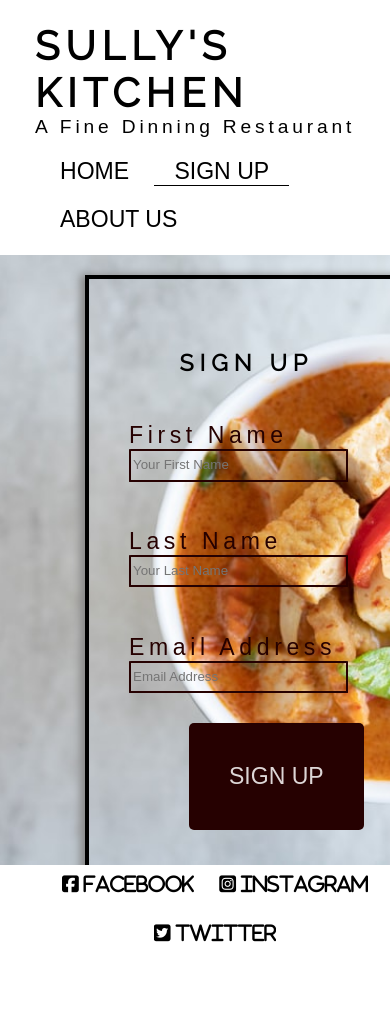
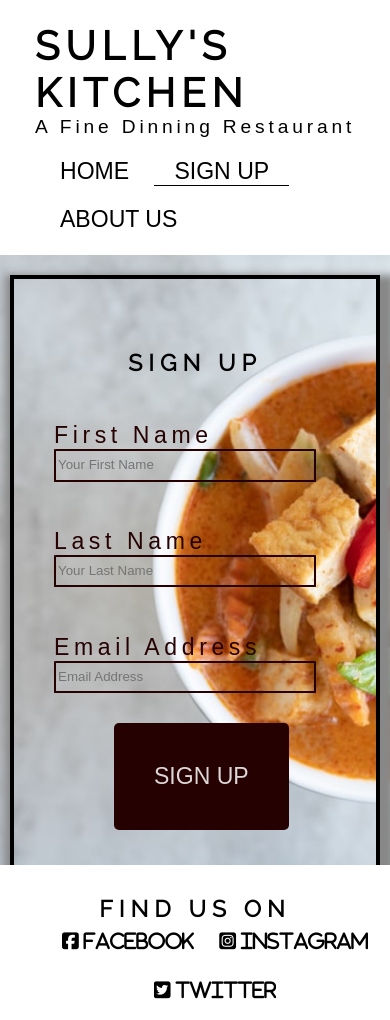
Before and after one commit to shahid129/sully-s-kitchen, a plain HTML site: page signup.html in a window 390 px wide. Before the commit the page ends 963 px from the top, so only its background shows below. Drawn offline with Linux system fonts and the light colour scheme; files whose address does not match are found by name; a web font is replaced by a local one.

Commit message:
signup-form adjusted under 720px

```diff
--- a/assets/css/style.css
+++ b/assets/css/style.css
@@ -150,6 +150,7 @@ h4 {
     display: flex;
     width: 100%;
     justify-content: space-between;
+    overflow: hidden;
 }
 .our-menu{
     text-align: center;
@@ -460,4 +461,8 @@ h4 {
     #menu-curry{
         flex-direction: column;
     }
+    .signup-form{
+        margin: 20px 10px;
+    }
 }
+}
--- a/signup.html
+++ b/signup.html
@@ -44,6 +44,7 @@
 
     <!-- footer -->
     <footer>
+        <div><H4>FIND US ON</H4></div>
         <ul id="social">
             <li>
                 <a href="https://www.facebook.com/" target="_blank"><i class="fab fa-facebook-square"> FACEBOOK</i></a>
```
Also changed, not shown: about-us.html (+1 -0 lines), full-menu.html (+1 -0 lines).
